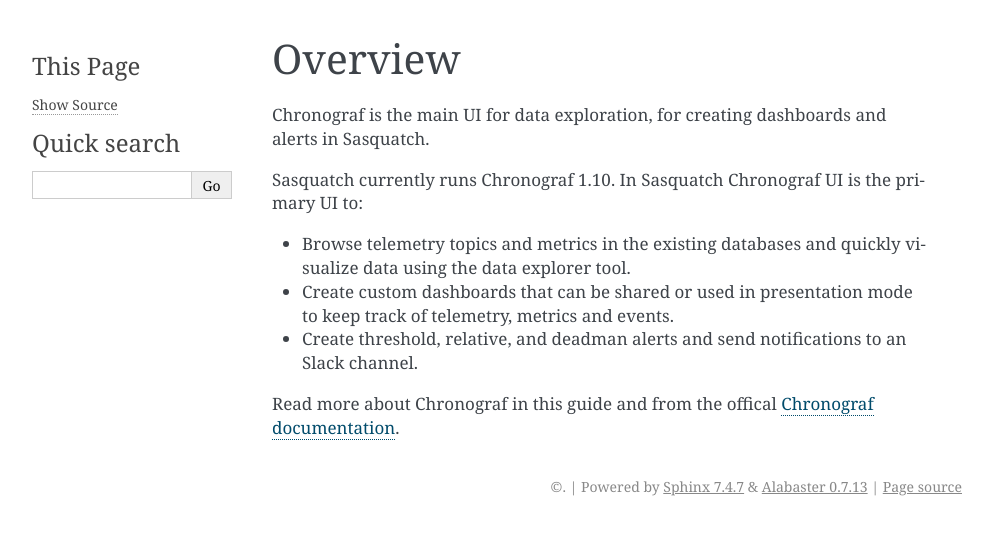
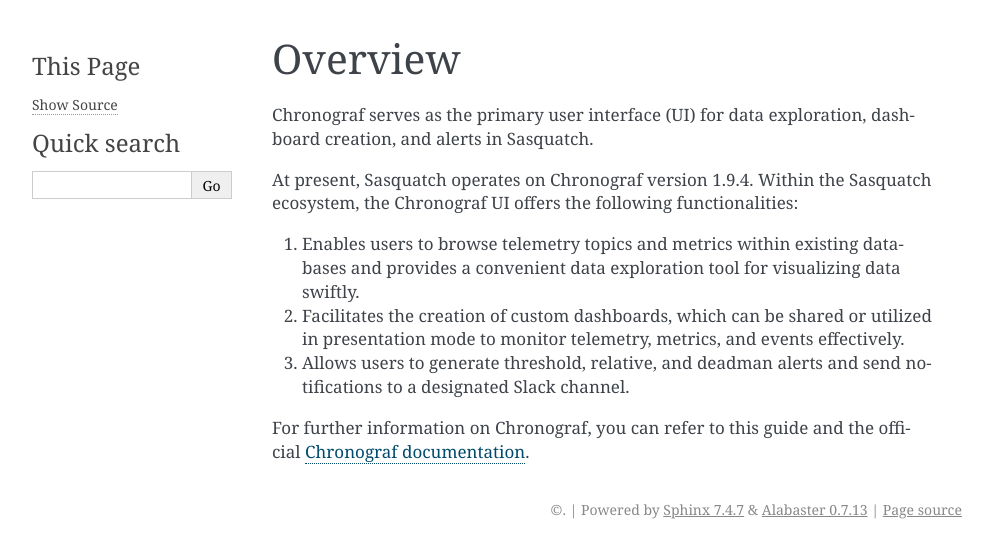
Before and after one commit to lsst-sqre/sasquatch, a Sphinx documentation site: the page built from docs/user-guide/chronograf.rst, in a window 1280 px wide. Shown: the top 558 px of the page, without its empty margins (148-1141 px from the left). Built offline with Sphinx 7.4.7, drawn with Linux system fonts in a browser that asks for light colours.

Commit message:
Improve Chronograf description

```diff
--- a/docs/user-guide/chronograf.rst
+++ b/docs/user-guide/chronograf.rst
@@ -4,15 +4,15 @@
 Overview
 ########
 
-Chronograf is the main UI for data exploration, for creating dashboards and alerts in Sasquatch.
+Chronograf serves as the primary user interface (UI) for data exploration, dashboard creation, and alerts in Sasquatch.
 
-Sasquatch currently runs Chronograf 1.10.
-In Sasquatch Chronograf UI is the primary UI to:
+At present, Sasquatch operates on Chronograf version 1.9.4.
+Within the Sasquatch ecosystem, the Chronograf UI offers the following functionalities:
 
-- Browse telemetry topics and metrics in the existing databases and quickly visualize data using the data explorer tool.
-- Create custom dashboards that can be shared or used in presentation mode to keep track of telemetry, metrics and events.
-- Create threshold, relative, and deadman alerts and send notifications to an Slack channel.
+1. Enables users to browse telemetry topics and metrics within existing databases and provides a convenient data exploration tool for visualizing data swiftly.
+2. Facilitates the creation of custom dashboards, which can be shared or utilized in presentation mode to monitor telemetry, metrics, and events effectively.
+3. Allows users to generate threshold, relative, and deadman alerts and send notifications to a designated Slack channel.
 
-Read more about Chronograf in this guide and from the offical `Chronograf documentation`_.
+For further information on Chronograf, you can refer to this guide and the official `Chronograf documentation`_.
 
 .. _Chronograf documentation: https://docs.influxdata.com/chronograf/v1.10
```
